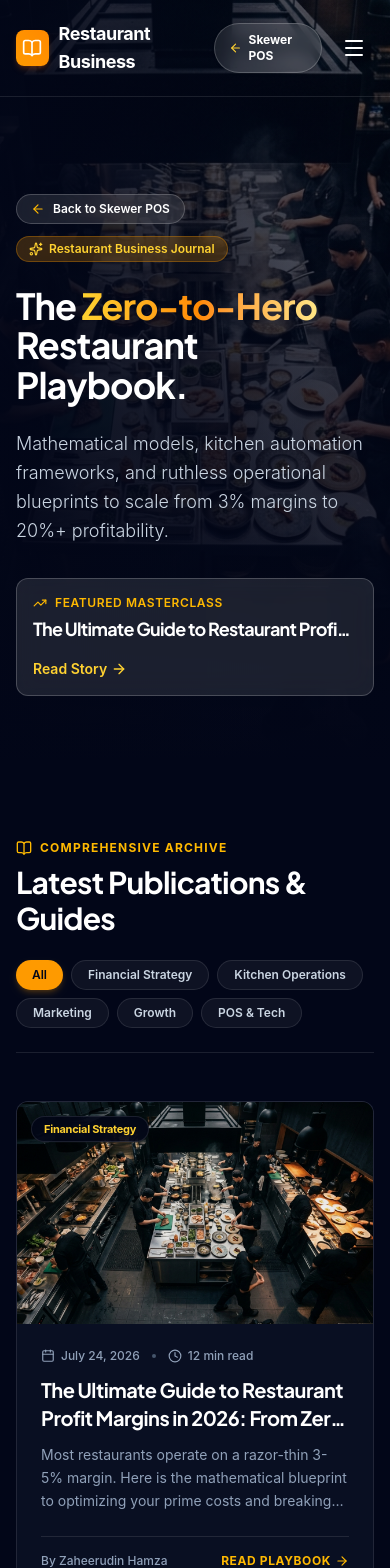
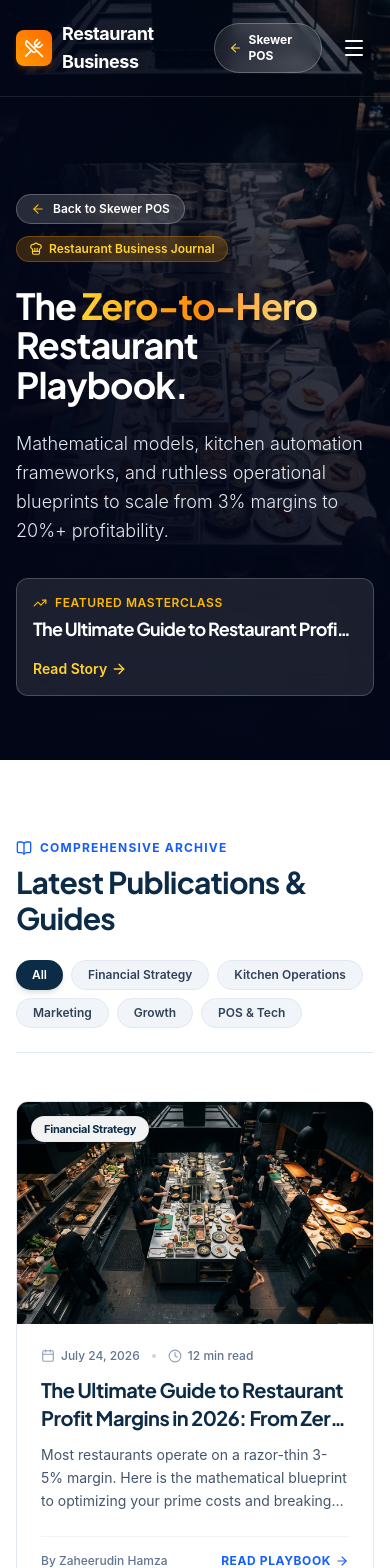
Before and after one commit to Zaheerudin781/skewer-pos, a React (Vite) app: page /blog in a window 390 px wide. Shown: the top 1568 px of the page. Built offline with nearby package versions, Linux system fonts and the light colour scheme.

Commit message:
style: update blog layout to white background with black text, restaurant logo badge, and adaptive glass header

```diff
--- a/src/components/Header.tsx
+++ b/src/components/Header.tsx
@@ -1,6 +1,6 @@
 import { Link, useLocation } from 'react-router-dom';
 import { useState, useEffect } from 'react';
-import { Menu, X, ArrowLeft, BookOpen, Sparkles } from 'lucide-react';
+import { Menu, X, ArrowLeft, UtensilsCrossed, ChefHat } from 'lucide-react';
 
 const Header = () => {
   const location = useLocation();
@@ -36,10 +36,10 @@ const Header = () => {
     { name: 'Pricing', path: '/pricing' },
   ];
 
-  // Header background & border styling
+  // Header styling: on blog pages, starts 100% transparent and becomes white glass on scroll
   const headerClass = isBlogPage
     ? isScrolled
-      ? 'bg-slate-950/85 backdrop-blur-md border-b border-white/10 shadow-2xl py-0'
+      ? 'bg-white/95 backdrop-blur-md border-b border-slate-200/80 shadow-sm py-0'
       : 'bg-transparent border-b border-white/10 py-2'
     : isScrolled
       ? 'bg-white shadow-md py-0 border-b border-slate-100'
@@ -54,14 +54,18 @@ const Header = () => {
           <div className="flex items-center gap-3 md:gap-4">
             {isBlogPage ? (
               <Link to="/blog" className="flex items-center gap-2.5 sm:gap-3 group">
-                <div className="w-9 h-9 sm:w-10 sm:h-10 rounded-lg bg-gradient-to-tr from-amber-500 to-orange-400 flex items-center justify-center text-white shadow-md shadow-orange-500/20 group-hover:scale-105 transition-transform">
-                  <BookOpen className="w-5 h-5" />
+                <div className="w-9 h-9 sm:w-10 sm:h-10 rounded-lg bg-gradient-to-tr from-amber-500 to-orange-500 flex items-center justify-center text-white shadow-md shadow-orange-500/20 group-hover:scale-105 transition-transform flex-shrink-0">
+                  <UtensilsCrossed className="w-5 h-5" />
                 </div>
                 <div className="flex flex-col">
-                  <span className="text-lg sm:text-xl md:text-2xl font-bold tracking-tight text-white group-hover:text-amber-300 transition-colors">
+                  <span className={`text-lg sm:text-xl md:text-2xl font-bold tracking-tight transition-colors ${
+                    isScrolled ? 'text-[#0c2b47] group-hover:text-blue-600' : 'text-white group-hover:text-amber-300'
+                  }`}>
                     Restaurant Business
                   </span>
-                  <span className="text-[10px] uppercase font-semibold tracking-wider text-amber-400/90 -mt-1 hidden sm:block">
+                  <span className={`text-[10px] uppercase font-semibold tracking-wider -mt-1 hidden sm:block ${
+                    isScrolled ? 'text-amber-600' : 'text-amber-400/90'
+                  }`}>
                     Editorial Journal
                   </span>
                 </div>
@@ -84,7 +88,11 @@ const Header = () => {
                   <Link
                     key={link.name}
                     to={link.path}
-                    className={`text-sm font-medium transition-colors ${location.pathname === link.path ? 'text-amber-400 font-semibold' : 'text-slate-200 hover:text-white'}`}
+                    className={`text-sm font-medium transition-colors ${
+                      location.pathname === link.path
+                        ? isScrolled ? 'text-blue-600 font-bold' : 'text-amber-400 font-bold'
+                        : isScrolled ? 'text-slate-600 hover:text-blue-600' : 'text-slate-200 hover:text-white'
+                    }`}
                   >
                     {link.name}
                   </Link>
@@ -106,15 +114,19 @@ const Header = () => {
           {/* Right Action Items */}
           <div className="flex items-center gap-3 sm:gap-4">
 
-            {/* Back to Skewer POS Navigation Button (Prominent on Blog pages) */}
+            {/* Back to Skewer POS Navigation Button */}
             {isBlogPage && (
               <Link
                 to="/"
-                className="inline-flex items-center gap-1.5 text-xs sm:text-sm font-semibold text-white bg-white/10 hover:bg-white/20 border border-white/20 px-3.5 py-2 rounded-full transition-all backdrop-blur-sm shadow-sm hover:border-white/40 group"
+                className={`inline-flex items-center gap-1.5 text-xs sm:text-sm font-semibold px-3.5 py-2 rounded-full transition-all shadow-sm group ${
+                  isScrolled
+                    ? 'bg-blue-50 hover:bg-blue-100 border border-blue-200 text-blue-700'
+                    : 'bg-white/10 hover:bg-white/20 border border-white/25 text-white backdrop-blur-sm'
+                }`}
               >
-                <ArrowLeft className="w-4 h-4 group-hover:-translate-x-0.5 transition-transform text-amber-300" />
-                <span className="hidden xs:inline text-white/80">Back to</span>
-                <span className="text-white font-bold">Skewer POS</span>
+                <ArrowLeft className={`w-4 h-4 group-hover:-translate-x-0.5 transition-transform ${isScrolled ? 'text-blue-600' : 'text-amber-300'}`} />
+                <span className="hidden xs:inline font-normal">Back to</span>
+                <span className="font-bold">Skewer POS</span>
               </Link>
             )}
 
@@ -146,11 +158,7 @@ const Header = () => {
             <a
               href="https://frontend-blush-seven-e1vr2indno.vercel.app"
               target="_blank" rel="noopener noreferrer"
-              className={`hidden sm:flex items-center justify-center text-sm font-medium px-5 py-2 rounded-sm transition-colors cursor-pointer shadow-sm ${
-                isBlogPage
-                  ? 'bg-blue-600 hover:bg-blue-700 text-white border border-blue-500'
-                  : 'btn-solid btn-solid-blue border border-blue-600 text-white hover:border-blue-700'
-              }`}
+              className="hidden sm:flex items-center justify-center text-sm font-medium px-5 py-2 rounded-sm transition-colors cursor-pointer shadow-sm btn-solid btn-solid-blue border border-blue-600 text-white hover:border-blue-700"
             >
               Get Started
             </a>
@@ -158,7 +166,9 @@ const Header = () => {
             {/* Mobile Menu Toggle */}
             <button
               className={`md:hidden p-2 focus:outline-none ${
-                isBlogPage ? 'text-white hover:text-amber-300' : 'text-slate-600 hover:text-[#0c2b47]'
+                isBlogPage
+                  ? isScrolled ? 'text-slate-700 hover:text-blue-600' : 'text-white hover:text-amber-300'
+                  : 'text-slate-600 hover:text-[#0c2b47]'
               }`}
               onClick={() => setIsMobileMenuOpen(!isMobileMenuOpen)}
               aria-label="Toggle navigation menu"
@@ -172,21 +182,17 @@ const Header = () => {
 
       {/* Mobile Navigation Drawer */}
       {isMobileMenuOpen && (
-        <div className={`md:hidden shadow-2xl absolute top-full left-0 w-full py-5 px-5 flex flex-col gap-4 border-b ${
-          isBlogPage
-            ? 'bg-slate-950/95 backdrop-blur-xl border-white/10 text-white'
-            : 'bg-white/95 backdrop-blur-md border-slate-200 text-slate-900'
-        }`}>
+        <div className="md:hidden shadow-2xl absolute top-full left-0 w-full py-5 px-5 flex flex-col gap-4 border-b bg-white/98 backdrop-blur-xl border-slate-200 text-slate-900">
           {isBlogPage && (
             <Link
               to="/"
               onClick={() => setIsMobileMenuOpen(false)}
-              className="flex items-center justify-between p-3 rounded-lg bg-blue-600/20 border border-blue-500/30 text-blue-300 font-semibold text-sm mb-1"
+              className="flex items-center justify-between p-3 rounded-lg bg-blue-50 border border-blue-200 text-blue-700 font-semibold text-sm mb-1"
             >
               <span className="flex items-center gap-2">
-                <ArrowLeft className="w-4 h-4 text-amber-400" /> Back to Skewer POS
+                <ArrowLeft className="w-4 h-4 text-blue-600" /> Back to Skewer POS
               </span>
-              <Sparkles className="w-4 h-4 text-amber-400" />
+              <ChefHat className="w-4 h-4 text-amber-500" />
             </Link>
           )}
 
@@ -198,8 +204,8 @@ const Header = () => {
                 onClick={() => setIsMobileMenuOpen(false)}
                 className={`text-base font-medium py-2 px-1 rounded-md transition-colors ${
                   location.pathname === link.path
-                    ? isBlogPage ? 'text-amber-400 font-bold' : 'text-blue-600 font-bold'
-                    : isBlogPage ? 'text-slate-200 hover:text-white' : 'text-slate-700 hover:text-blue-600'
+                    ? 'text-blue-600 font-bold bg-blue-50/50'
+                    : 'text-slate-700 hover:text-blue-600'
                 }`}
               >
                 {link.name}
@@ -207,7 +213,7 @@ const Header = () => {
             ))}
           </nav>
 
-          <div className={`h-px my-1 ${isBlogPage ? 'bg-white/10' : 'bg-slate-100'}`}></div>
+          <div className="h-px my-1 bg-slate-100"></div>
 
           <a
             href="https://wa.me/923466617785"
@@ -224,9 +230,7 @@ const Header = () => {
             <a
               href="https://frontend-blush-seven-e1vr2indno.vercel.app"
               target="_blank" rel="noopener noreferrer"
-              className={`w-1/2 flex items-center justify-center text-sm font-medium px-4 py-2.5 rounded-sm transition-colors ${
-                isBlogPage ? 'border border-white/20 text-white bg-white/5' : 'border border-slate-300 text-slate-700'
-              }`}
+              className="w-1/2 flex items-center justify-center text-sm font-medium px-4 py-2.5 rounded-sm transition-colors border border-slate-300 text-slate-700 bg-slate-50"
             >
               Log In
             </a>
--- a/src/pages/BlogPage.tsx
+++ b/src/pages/BlogPage.tsx
@@ -2,7 +2,7 @@ import { useState } from 'react';
 import { motion } from 'framer-motion';
 import { Helmet } from 'react-helmet-async';
 import { Link } from 'react-router-dom';
-import { ArrowLeft, Clock, Calendar, ArrowRight, Sparkles, BookOpen, TrendingUp } from 'lucide-react';
+import { ArrowLeft, Clock, Calendar, ArrowRight, BookOpen, TrendingUp, ChefHat } from 'lucide-react';
 import { blogs } from '../data/blogs';
 
 const BlogPage = () => {
@@ -17,7 +17,7 @@ const BlogPage = () => {
   const featuredBlog = blogs[0]; // Spotlight article
 
   return (
-    <div className="min-h-screen bg-slate-950 text-slate-100 selection:bg-amber-500 selection:text-slate-950 font-sans">
+    <div className="min-h-screen bg-white text-slate-900 selection:bg-blue-200 selection:text-blue-900 font-sans">
       <Helmet>
         <title>Restaurant Business Journal | Profit Strategies & Operations Playbook</title>
         <meta name="description" content="World-class strategies for restaurant owners. Learn how to optimize profit margins, eliminate third-party fees, and automate your kitchen from zero to hero." />
@@ -50,14 +50,14 @@ const BlogPage = () => {
           >
             <Link
               to="/"
-              className="inline-flex items-center gap-2 px-3.5 py-1.5 rounded-full bg-white/10 hover:bg-white/20 border border-white/20 text-white text-xs font-semibold backdrop-blur-md transition-all group"
+              className="inline-flex items-center gap-2 px-3.5 py-1.5 rounded-full bg-white/15 hover:bg-white/25 border border-white/25 text-white text-xs font-semibold backdrop-blur-md transition-all group"
             >
               <ArrowLeft className="w-3.5 h-3.5 text-amber-400 group-hover:-translate-x-0.5 transition-transform" />
               <span>Back to Skewer POS</span>
             </Link>
 
             <span className="inline-flex items-center gap-1.5 px-3 py-1 rounded-full bg-amber-500/20 border border-amber-500/30 text-amber-300 text-xs font-semibold backdrop-blur-sm">
-              <Sparkles className="w-3.5 h-3.5" />
+              <ChefHat className="w-3.5 h-3.5" />
               Restaurant Business Journal
             </span>
           </motion.div>
@@ -71,13 +71,13 @@ const BlogPage = () => {
             <h1 className="text-4xl sm:text-6xl lg:text-7xl font-bold tracking-tight text-white leading-[1.1] mb-6">
               The <span className="text-transparent bg-clip-text bg-gradient-to-r from-amber-300 via-orange-400 to-amber-200">Zero-to-Hero</span> Restaurant Playbook.
             </h1>
-            <p className="text-lg sm:text-xl md:text-2xl text-slate-300 max-w-3xl leading-relaxed mb-8 font-light">
+            <p className="text-lg sm:text-xl md:text-2xl text-slate-200 max-w-3xl leading-relaxed mb-8 font-light">
               Mathematical models, kitchen automation frameworks, and ruthless operational blueprints to scale from 3% margins to 20%+ profitability.
             </p>
 
             {/* Featured Post Teaser in Hero */}
             {featuredBlog && (
-              <div className="p-4 sm:p-5 rounded-xl bg-white/10 backdrop-blur-md border border-white/20 hover:border-amber-400/40 transition-all max-w-3xl group">
+              <div className="p-4 sm:p-5 rounded-xl bg-white/10 backdrop-blur-md border border-white/20 hover:border-amber-400/50 transition-all max-w-3xl group">
                 <Link to={`/blog/${featuredBlog.slug}`} className="flex flex-col sm:flex-row items-start sm:items-center justify-between gap-4">
                   <div className="space-y-1">
                     <div className="flex items-center gap-2 text-xs font-semibold uppercase tracking-wider text-amber-400">
@@ -97,16 +97,16 @@ const BlogPage = () => {
         </div>
       </section>
 
-      {/* ─── ARTICLES SECTION ─── */}
-      <section className="py-20 px-4 sm:px-6 lg:px-8 max-w-7xl mx-auto">
+      {/* ─── ARTICLES SECTION (Pure White Background & Crisp Black Text) ─── */}
+      <section className="bg-white py-20 px-4 sm:px-6 lg:px-8 max-w-7xl mx-auto">
 
         {/* Section Header & Category Filters */}
-        <div className="flex flex-col md:flex-row md:items-end justify-between gap-6 mb-12 pb-6 border-b border-white/10">
+        <div className="flex flex-col md:flex-row md:items-end justify-between gap-6 mb-12 pb-6 border-b border-slate-200">
           <div>
-            <div className="text-xs uppercase tracking-widest text-amber-400 font-bold mb-2 flex items-center gap-2">
+            <div className="text-xs uppercase tracking-widest text-blue-600 font-bold mb-2 flex items-center gap-2">
               <BookOpen className="w-4 h-4" /> Comprehensive Archive
             </div>
-            <h2 className="text-3xl sm:text-4xl font-bold tracking-tight text-white">
+            <h2 className="text-3xl sm:text-4xl font-bold tracking-tight text-[#0c2b47]">
               Latest Publications & Guides
             </h2>
           </div>
@@ -119,8 +119,8 @@ const BlogPage = () => {
                 onClick={() => setSelectedCategory(cat)}
                 className={`px-4 py-1.5 rounded-full text-xs font-semibold transition-all ${
                   selectedCategory === cat
-                    ? 'bg-amber-500 text-slate-950 shadow-md shadow-amber-500/20 font-bold'
-                    : 'bg-white/5 text-slate-300 hover:bg-white/10 hover:text-white border border-white/10'
+                    ? 'bg-[#0c2b47] text-white shadow-md font-bold'
+                    : 'bg-slate-100 text-slate-700 hover:bg-slate-200 border border-slate-200'
                 }`}
               >
                 {cat}
@@ -129,7 +129,7 @@ const BlogPage = () => {
           </div>
         </div>
 
-        {/* Blog Posts Grid */}
+        {/* Blog Posts Grid (White Cards with Dark Text) */}
         <div className="grid grid-cols-1 md:grid-cols-2 lg:grid-cols-3 gap-8">
           {filteredBlogs.map((blog, index) => (
             <motion.article
@@ -138,42 +138,42 @@ const BlogPage = () => {
               whileInView={{ opacity: 1, y: 0 }}
               viewport={{ once: true }}
               transition={{ duration: 0.5, delay: index * 0.05 }}
-              className="bg-slate-900/60 rounded-xl border border-white/10 overflow-hidden hover:border-amber-500/40 hover:shadow-2xl hover:shadow-amber-500/5 transition-all duration-300 group flex flex-col backdrop-blur-sm"
+              className="bg-white rounded-xl border border-slate-200 overflow-hidden hover:border-blue-400 hover:shadow-xl transition-all duration-300 group flex flex-col"
             >
-              <Link to={`/blog/${blog.slug}`} className="block relative overflow-hidden aspect-[16/10]">
-                <div className="absolute top-3.5 left-3.5 z-10 bg-slate-950/80 backdrop-blur-md px-3 py-1 text-[11px] font-bold tracking-tight text-amber-300 rounded-full border border-white/10">
+              <Link to={`/blog/${blog.slug}`} className="block relative overflow-hidden aspect-[16/10] bg-slate-100">
+                <div className="absolute top-3.5 left-3.5 z-10 bg-white/95 backdrop-blur-md px-3 py-1 text-[11px] font-bold tracking-tight text-[#0c2b47] rounded-full shadow-sm border border-slate-200/80">
                   {blog.category}
                 </div>
                 <img
                   src={blog.imageUrl}
                   alt={blog.title}
-                  className="w-full h-full object-cover transform group-hover:scale-105 transition-transform duration-700 brightness-95 group-hover:brightness-105"
+                  className="w-full h-full object-cover transform group-hover:scale-105 transition-transform duration-700"
                   loading="lazy"
                 />
               </Link>
 
               <div className="p-6 flex flex-col flex-grow">
-                <div className="flex items-center gap-3 text-xs font-medium text-slate-400 mb-3">
-                  <span className="flex items-center gap-1.5"><Calendar className="w-3.5 h-3.5" /> {blog.date}</span>
-                  <span className="w-1 h-1 rounded-full bg-slate-600"></span>
-                  <span className="flex items-center gap-1.5"><Clock className="w-3.5 h-3.5" /> {blog.readTime}</span>
+                <div className="flex items-center gap-3 text-xs font-medium text-slate-500 mb-3">
+                  <span className="flex items-center gap-1.5"><Calendar className="w-3.5 h-3.5 text-slate-400" /> {blog.date}</span>
+                  <span className="w-1 h-1 rounded-full bg-slate-300"></span>
+                  <span className="flex items-center gap-1.5"><Clock className="w-3.5 h-3.5 text-slate-400" /> {blog.readTime}</span>
                 </div>
 
                 <Link to={`/blog/${blog.slug}`} className="block mb-3">
-                  <h3 className="text-xl font-bold text-white tracking-tight group-hover:text-amber-300 transition-colors line-clamp-2">
+                  <h3 className="text-xl font-bold text-[#0c2b47] tracking-tight group-hover:text-blue-600 transition-colors line-clamp-2">
                     {blog.title}
                   </h3>
                 </Link>
 
-                <p className="text-slate-400 text-sm leading-relaxed line-clamp-3 mb-6 flex-grow">
+                <p className="text-slate-600 text-sm leading-relaxed line-clamp-3 mb-6 flex-grow">
                   {blog.excerpt}
                 </p>
 
-                <div className="pt-4 border-t border-white/10 flex items-center justify-between mt-auto">
-                  <span className="text-xs text-slate-400 font-medium">By {blog.author}</span>
+                <div className="pt-4 border-t border-slate-100 flex items-center justify-between mt-auto">
+                  <span className="text-xs text-slate-500 font-medium">By {blog.author}</span>
                   <Link
                     to={`/blog/${blog.slug}`}
-                    className="inline-flex items-center gap-1 font-bold text-xs text-amber-400 group-hover:text-amber-300 transition-colors uppercase tracking-wider"
+                    className="inline-flex items-center gap-1 font-bold text-xs text-blue-600 group-hover:text-blue-700 transition-colors uppercase tracking-wider"
                   >
                     Read Playbook <ArrowRight className="w-3.5 h-3.5 group-hover:translate-x-1 transition-transform" />
                   </Link>
@@ -184,8 +184,8 @@ const BlogPage = () => {
         </div>
 
         {/* ─── CALL TO ACTION BANNER AT BOTTOM ─── */}
-        <div className="mt-20 p-8 sm:p-12 rounded-2xl bg-gradient-to-r from-blue-950/80 via-slate-900 to-amber-950/40 border border-blue-500/30 text-center relative overflow-hidden">
-          <div className="absolute -right-16 -top-16 w-64 h-64 bg-blue-500/10 rounded-full blur-3xl"></div>
+        <div className="mt-20 p-8 sm:p-12 rounded-2xl bg-gradient-to-br from-slate-900 to-[#0c2b47] text-white text-center relative overflow-hidden shadow-xl">
+          <div className="absolute -right-16 -top-16 w-64 h-64 bg-blue-500/15 rounded-full blur-3xl"></div>
           <div className="absolute -left-16 -bottom-16 w-64 h-64 bg-amber-500/10 rounded-full blur-3xl"></div>
 
           <div className="relative z-10 max-w-2xl mx-auto">
@@ -209,9 +209,9 @@ const BlogPage = () => {
               </a>
               <Link
                 to="/"
-                className="w-full sm:w-auto px-8 py-3.5 rounded-lg bg-white/10 hover:bg-white/15 text-white font-semibold text-sm border border-white/20 transition-all flex items-center justify-center gap-2"
+                className="w-full sm:w-auto px-8 py-3.5 rounded-lg bg-white/10 hover:bg-white/20 text-white font-semibold text-sm border border-white/20 transition-all flex items-center justify-center gap-2"
               >
-                <ArrowLeft className="w-4 h-4" /> Explore Skewer POS
+                <ArrowLeft className="w-4 h-4 text-amber-400" /> Explore Skewer POS
               </Link>
             </div>
           </div>
```
Also changed, not shown: src/pages/BlogPostPage.tsx (+29 -29 lines).
